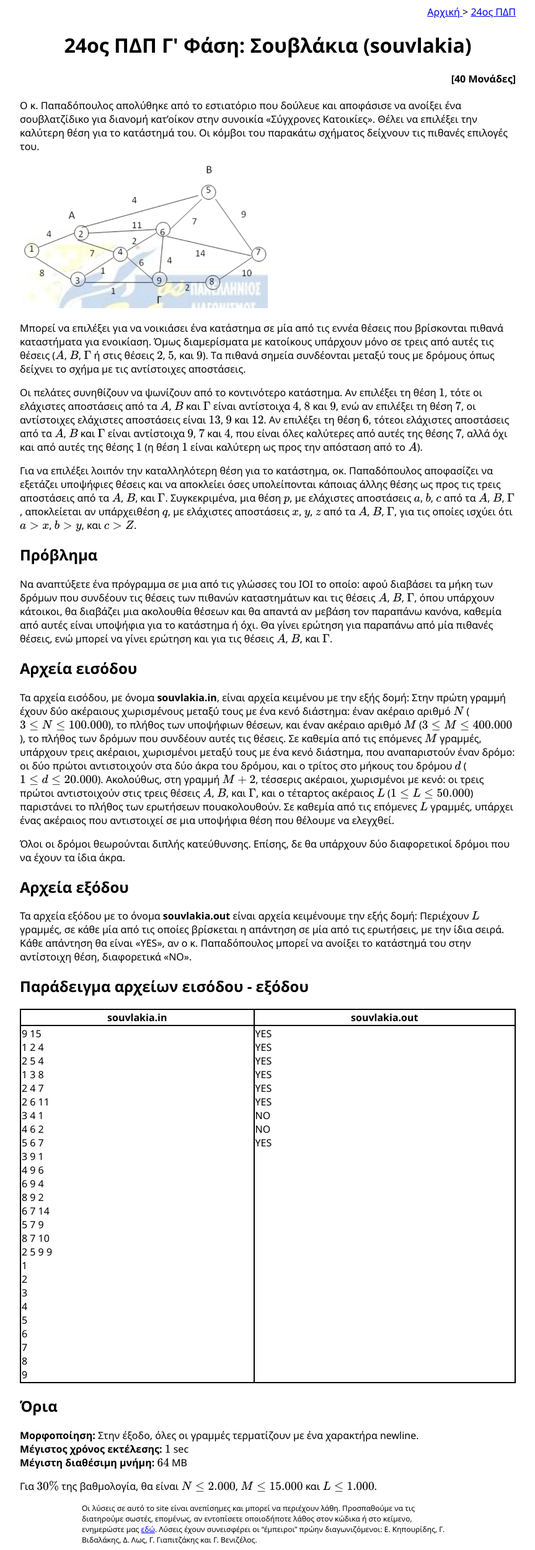
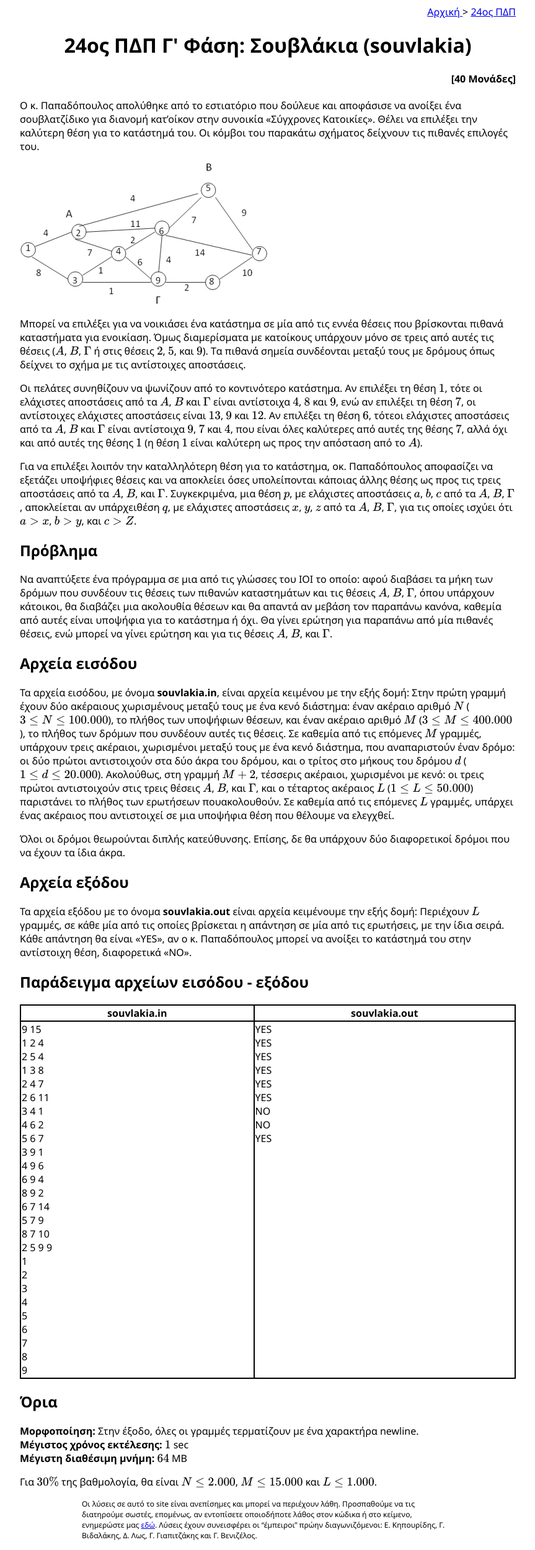
Before and after one commit to pdp-archive/pdp-archive.github.io, a Jekyll site: the page built from contests/_24-PDP/c-souvlakia-statement.md, in a window 1280 px wide. Shown: the whole page at 62% size, without its empty margins (208-1071 px from the left). Built offline with Jekyll 4.4.1, drawn with Linux system fonts in a browser that asks for light colours; formulas are drawn with MathJax 3.

Commit message:
Remove background from graph in souvlakia

```diff
--- a/contests/_24-PDP/c-souvlakia-statement.md
+++ b/contests/_24-PDP/c-souvlakia-statement.md
@@ -5,7 +5,7 @@ codename: souvlakia
 
 Ο κ. Παπαδόπουλος απολύθηκε από το εστιατόριο που δούλευε και αποφάσισε να ανοίξει ένα σουβλατζίδικο για διανομή κατ'οίκον στην συνοικία «Σύγχρονες Κατοικίες». Θέλει να επιλέξει την καλύτερη θέση για το κατάστημά του. Οι κόμβοι του παρακάτω σχήματος δείχνουν τις πιθανές επιλογές του.
 
-![Παράδειγμα](/assets/24-pdp-c-souvlakia-example.png){:width="400px"}
+![Παράδειγμα](/assets/24-pdp-c-souvlakia-example.jpg){:width="400px"}
 
 Μπορεί να επιλέξει για να νοικιάσει ένα κατάστημα σε μία από τις εννέα θέσεις που βρίσκονται πιθανά καταστήματα για ενοικίαση. Όμως διαμερίσματα με κατοίκους υπάρχουν μόνο σε τρεις από αυτές τις θέσεις ($$A$$, $$B$$, $$\Gamma$$ ή στις θέσεις $$2$$, $$5$$, και $$9$$). Tα πιθανά σημεία συνδέονται μεταξύ τους με δρόμους όπως δείχνει το σχήμα με τις αντίστοιχες αποστάσεις.
 
```
Also changed, not shown: assets/24-pdp-c-souvlakia-example.jpg (added), assets/24-pdp-c-souvlakia-example.png (deleted).
